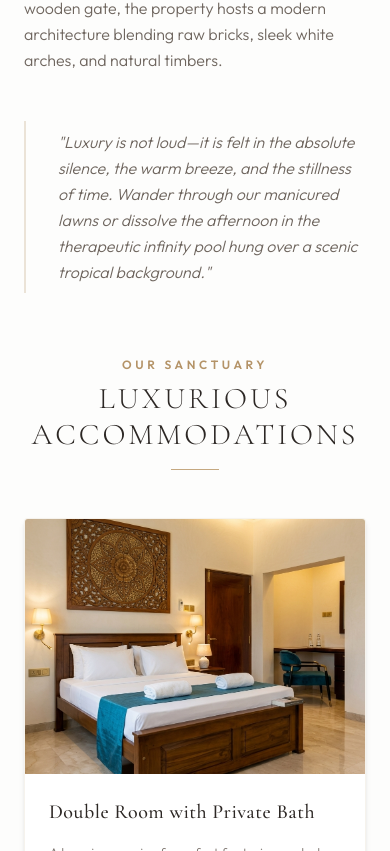
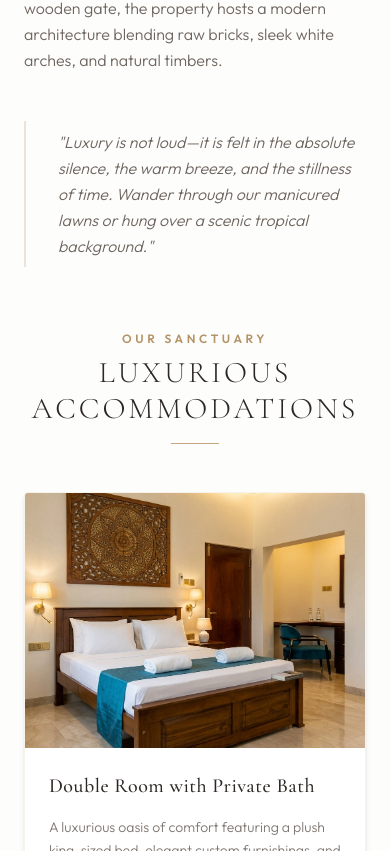
Before and after one commit to grpkarunathilaka/SethVilla, an Angular app: page / in a window 390 px wide. Shown: the part 1193-2044 px from the top of the page. Built offline with nearby package versions, Linux system fonts and the light colour scheme.

Commit message:
feat: implement responsive landing page for Seth Villa including navigation and room selection sections

```diff
--- a/src/app/app.html
+++ b/src/app/app.html
@@ -116,8 +116,7 @@
       <div class="lg:col-span-5 border-l-2 border-brand-gold-500/30 pl-8 py-2">
         <p class="font-sans text-brand-brown-800/80 leading-relaxed font-light text-base italic">
           "Luxury is not loud—it is felt in the absolute silence, the warm breeze, and the stillness of time. Wander
-          through our manicured lawns or dissolve the afternoon in the therapeutic infinity pool hung over a scenic
-          tropical background."
+          through our manicured lawns or hung over a scenic tropical background."
         </p>
       </div>
     </div>
@@ -560,12 +559,10 @@
             <div class="relative">
               <select id="bookingOption" name="bookingOption" [(ngModel)]="bookingForm.bookingOption"
                 class="w-full px-4 py-3 bg-brand-beige-100/50 border border-brand-beige-200 rounded-sm focus:outline-none focus:border-brand-gold-500 font-sans text-sm transition-colors appearance-none cursor-pointer text-brand-brown-900">
-                <option value="Master Suite">Master Suite (Lakeside)</option>
-                <option value="Luxury Pavilion">Luxury Pavilion (Garden)</option>
                 <option value="Double Room with Private Bathroom">Double Room with Private Bathroom</option>
                 <option value="Triple Room">Triple Room</option>
                 <option value="Standard Double Room">Standard Double Room</option>
-                <option value="Entire Villa">Entire Villa Retreat</option>
+                <option value="Entire Villa">Entire Villa</option>
               </select>
               <div class="absolute inset-y-0 right-4 flex items-center pointer-events-none text-brand-brown-800/60">
                 <i class="fa-solid fa-chevron-down text-xs"></i>
```
